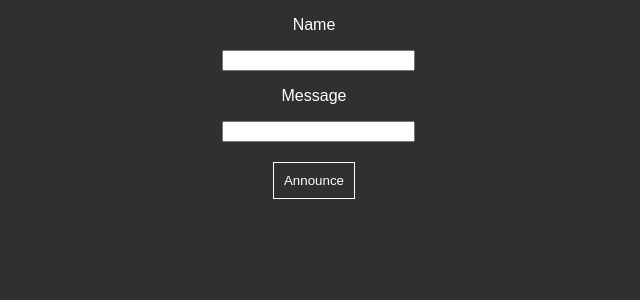
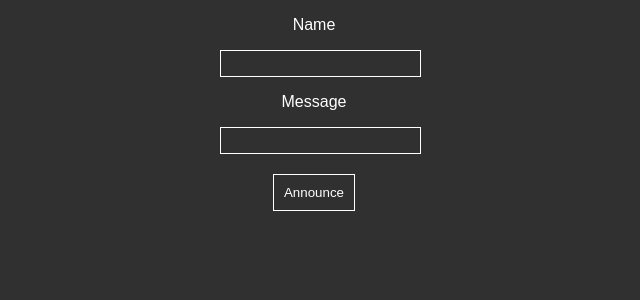
Before and after one commit to announcement2/webserver, a Flask app: page /make_announcement in a window 1280 px wide. Shown: the top 300 px of the page, without its empty margins (326-966 px from the left). Run offline with Flask 2, Linux system fonts and the light colour scheme; parts of the project's set-up code (start-up, migrations or seed data) failed here and were passed over.

Commit message:
Change styling of input boxes

```diff
--- a/static/css/main.css
+++ b/static/css/main.css
@@ -76,6 +76,15 @@ li {
 
 input {
     width: 100%;
+    background-color: var(--background-color);
+    color: var(--foreground-color);
+    font-family: var(--font);
+    padding: 5px;
+    border: 1px solid var(--foreground-color);
+}
+
+input:focus {
+    outline: 3px solid var(--foreground-color);
 }
 
 .input-label{
```
